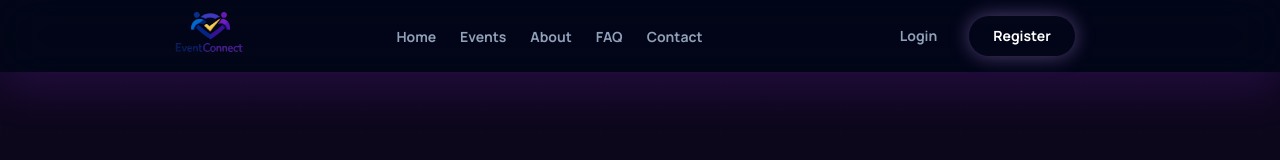
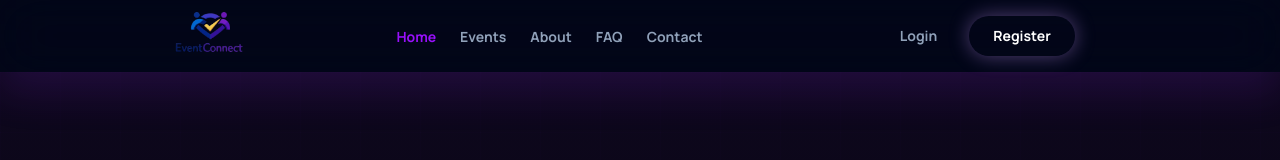
Before and after one commit to Zeno-Solutions/congo-sphere, a Next.js app: page / in a window 1280 px wide. Shown: the top 160 px of the page. Built offline with nearby package versions, Linux system fonts and the light colour scheme.

Commit message:
test pathname

```diff
--- a/components/layout/Navbar.tsx
+++ b/components/layout/Navbar.tsx
@@ -4,10 +4,13 @@ import { Menu, X, LogOut } from "lucide-react";
 import Image from "next/image";
 import Link from "next/link";
 import Contenaire from "../Contenaire";
-
 import Auths from "@/app/(pages)/(users)/libs/Auth";
+import { usePathname } from "next/navigation";
 
 export default function Testnav() {
+  const path = usePathname();
+  console.log(path);
+
   const Islogin = Auths();
   const [isMenuOpen, setIsMenuOpen] = useState(false);
 
@@ -42,7 +45,11 @@ export default function Testnav() {
               {menu.map((item, index) => (
                 <li key={index}>
                   <Link
-                    className="text-sm font-bold text-slate-400 transition-colors hover:text-white"
+                    className={
+                      path == item.href
+                        ? ` text-sm font-bold text-purple-600 transition-colors`
+                        : "text-sm font-bold text-slate-400 transition-colors hover:text-white"
+                    }
                     href={item.href}
                   >
                     {item.name}
```
